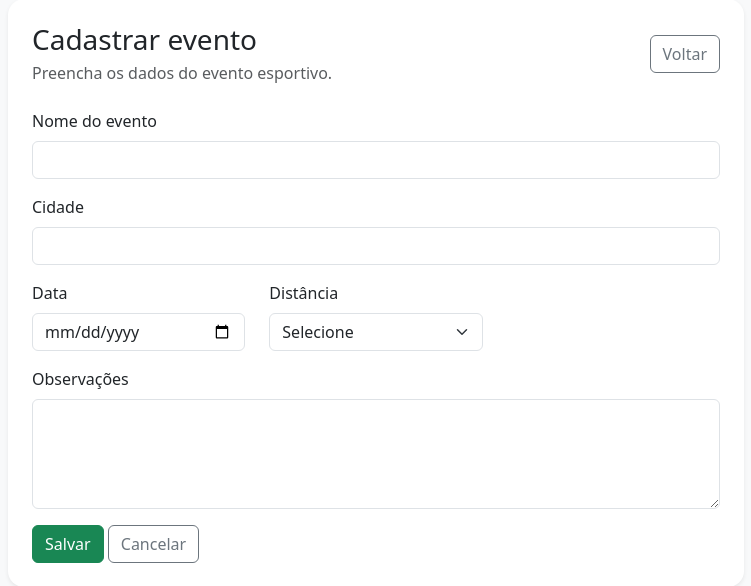
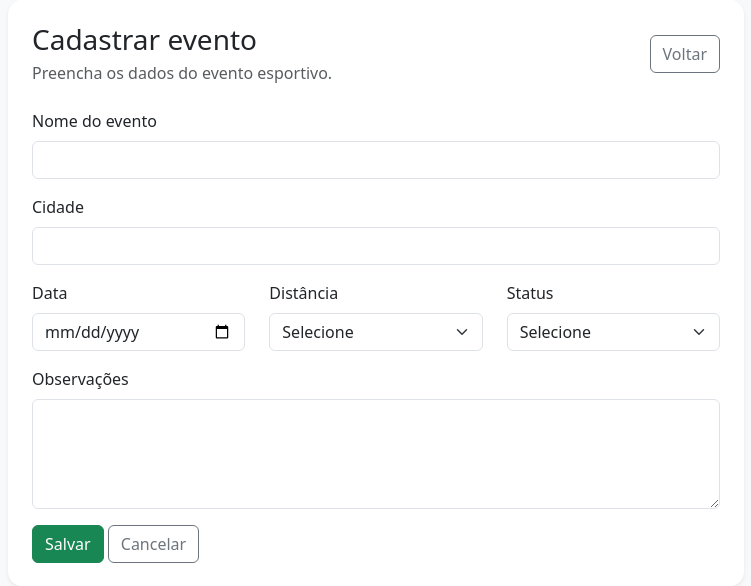
Before and after one commit to rogerhlavarda/mvc-php-esqueleto-eventos, a PHP site: page /index.php?acao=criar in a window 1280 px wide. Shown: the part 81-667 px from the top of the page, without its empty margins (264-1015 px from the left). Run offline with PHP 8.4, Linux system fonts and the light colour scheme.

Commit message:
fix formulário

```diff
--- a/views/eventos/formulario.php
+++ b/views/eventos/formulario.php
@@ -73,7 +73,13 @@
                         <div class="col-md-4 mb-3">
                             <!-- TODO: criar o select status_evento -->
                             <!-- Sugestões: Planejado, Inscrito, Concluído -->
-
+                             <label for="status_evento" class="form-label">Status</label>
+                            <select class="form-select" id="status_evento" name="status_evento" required>
+                                <option value="">Selecione</option>
+                                <option value="Planejado" <?php echo $evento['status_evento'] === 'Planejado' ? 'selected' : ''; ?>>Planejado</option>
+                                <option value="Inscrito" <?php echo $evento['status_evento'] === 'Inscrito' ? 'selected' : ''; ?>>Inscrito</option>
+                                <option value="Concluído" <?php echo $evento['status_evento'] === 'Concluído' ? 'selected' : ''; ?>>Concluído</option>
+                            </select>
                         </div>
                     </div>
 
```
